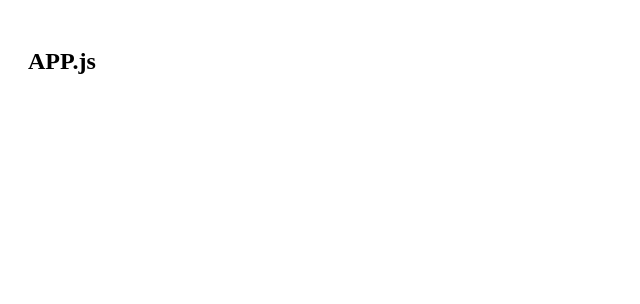
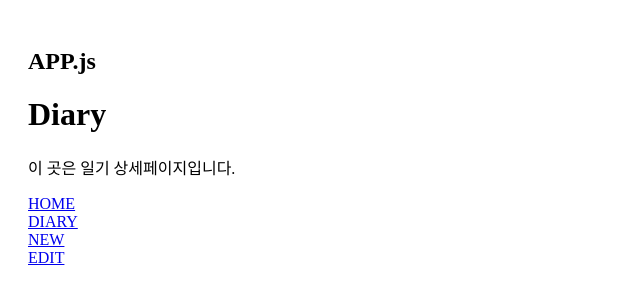
Before and after one commit to Anise-002/React-Study---Emotion-Diary, a React (Create React App) app: page /diary/1 in a window 1280 px wide. Before the commit this address had no page. Shown: the top 304 px of the page, without its empty margins (0-640 px from the left). Built offline with nearby package versions, Linux system fonts and the light colour scheme.

Commit message:
TIL - React Louter dom : useParams

```diff
--- a/src/App.js
+++ b/src/App.js
@@ -1,5 +1,7 @@
 import './App.css';
 import { BrowserRouter, Routes, Route } from 'react-router-dom';
+
+import RouterTest from "./components/RouterTest";
 
 import Home from './pages/Home';
 import New from './pages/New';
@@ -16,8 +18,9 @@ function App() {
           <Route path='/' element={<Home />} />
           <Route path='/new' element={<New />} />
           <Route path='/edit' element={<Edit />} />
-          <Route path='/diary' element={<Diary />} />
+          <Route path='/diary/:id' element={<Diary />} />
         </Routes>
+        <RouterTest />
       </div>
     </BrowserRouter>
   );
--- /dev/null
+++ b/src/components/RouterTest.js
@@ -0,0 +1,15 @@
+import { Link } from 'react-router-dom';
+
+const RouterTest = () => {
+    return <>
+        <Link to={"/"}>HOME</Link>
+        <br />
+        <Link to={"/diary"}>DIARY</Link>
+        <br />
+        <Link to={"/new"}>NEW</Link>
+        <br />
+        <Link to={"/Edit"}>EDIT</Link>
+    </>
+};
+
+export default RouterTest;
--- a/src/pages/Diary.js
+++ b/src/pages/Diary.js
@@ -1,4 +1,10 @@
+import { useParams } from "react-router-dom";
+
 const Diary = () => {
+
+    const { id } = useParams();
+    console.log(id);
+
     return (
         <div>
             <h1>Diary</h1>
```
